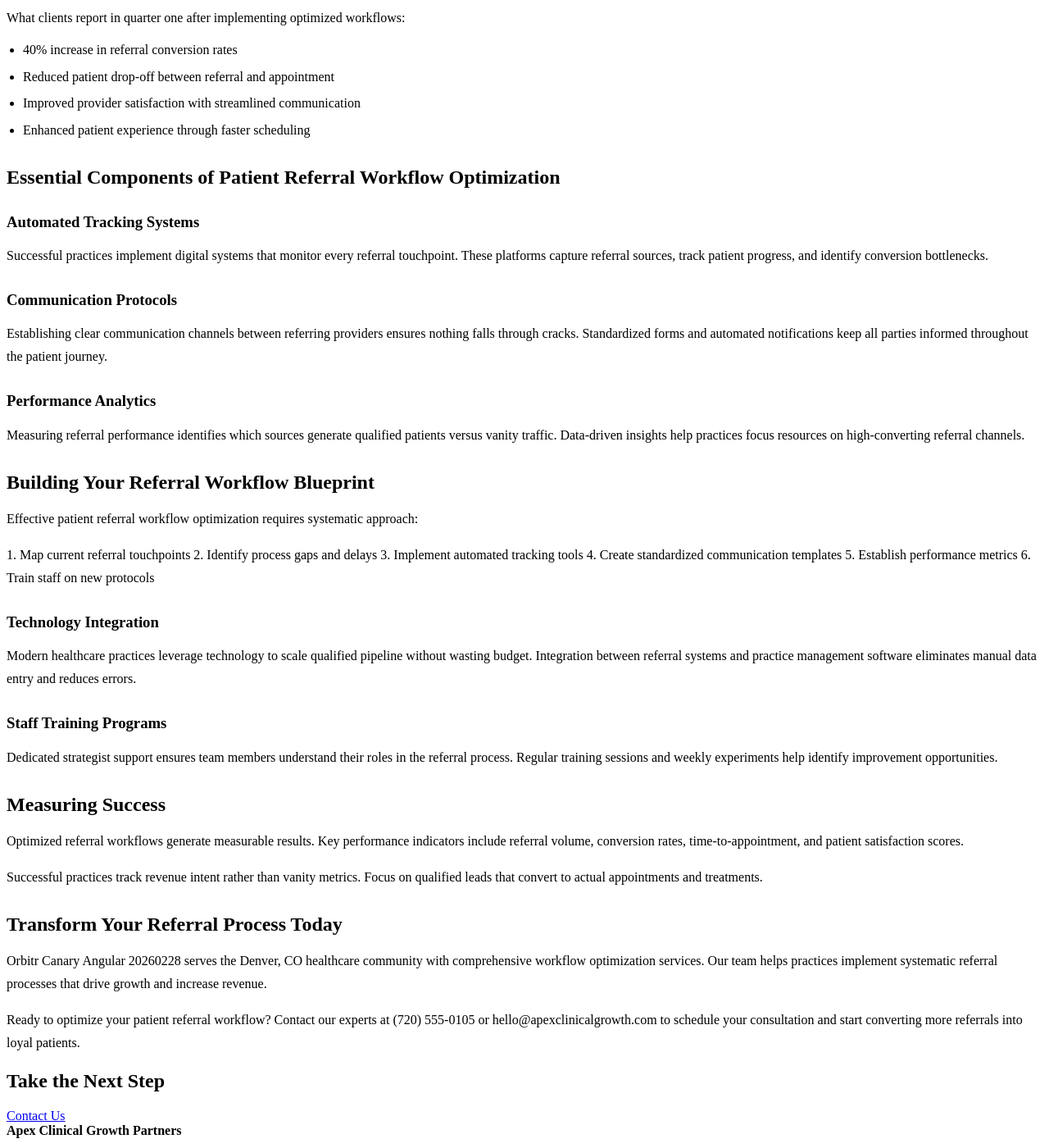
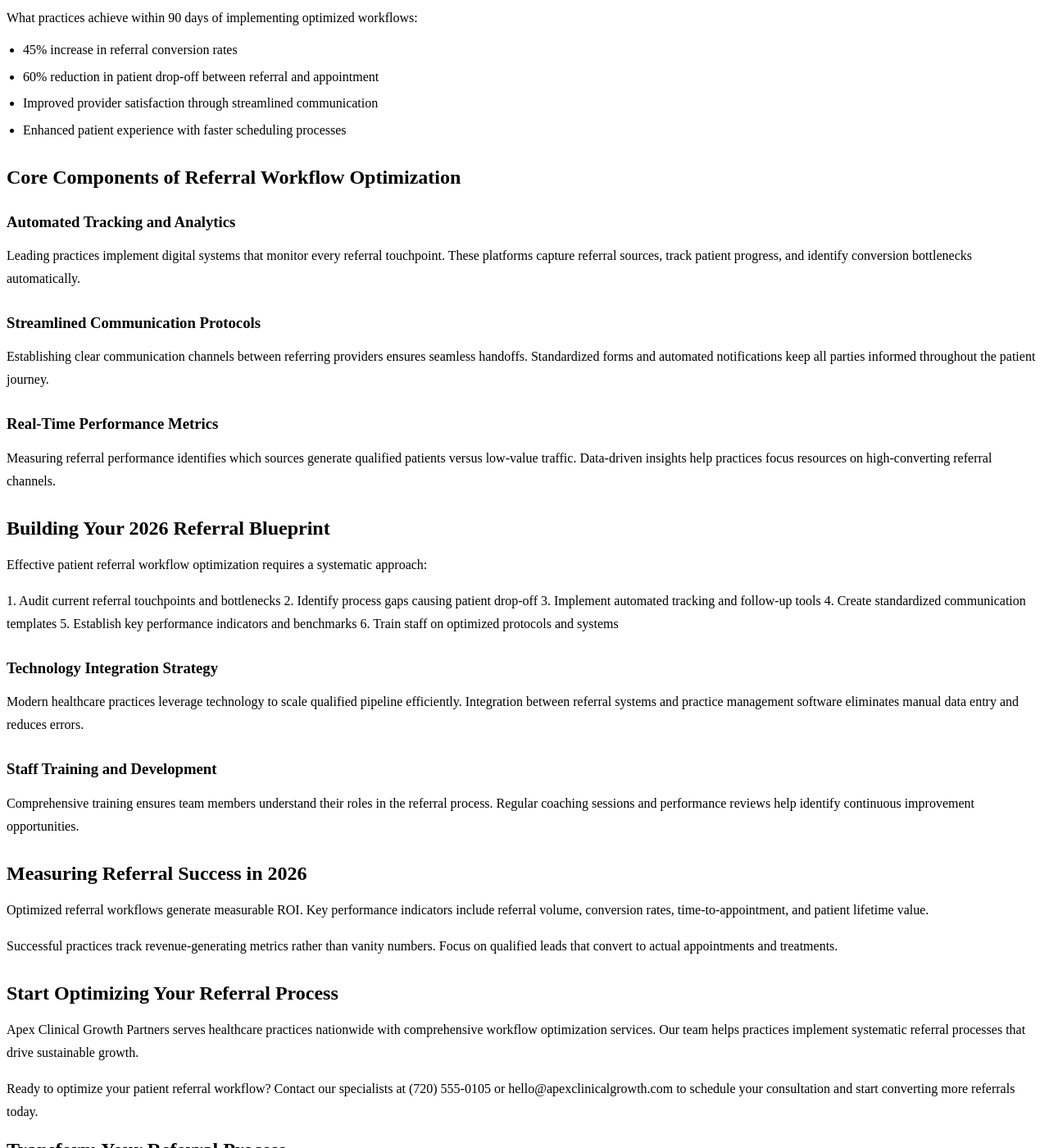
Before and after one commit to prjctlphbt/orbitr-canary-angular-20260228, a Jekyll site: the page patient-referral-workflow-blueprint.html, which Jekyll copies as it is, in a window 1280 px wide and 1400 px high, scrolled down 341 px. Shown: the whole window at 82% size. Built offline with Jekyll 4.4.1, drawn with Linux system fonts in a browser that asks for light colours; some of the changed text lies outside the part shown.

Commit message:
Refresh and update content: patient-referral-workflow-blueprint.html

```diff
--- a/patient-referral-workflow-blueprint.html
+++ b/patient-referral-workflow-blueprint.html
@@ -4,8 +4,8 @@
 <head>
 <meta charset="utf-8"/>
 <meta content="width=device-width, initial-scale=1.0" name="viewport"/>
-<meta content="Optimize your patient referral workflow with Apex Clinical Growth Partners. Streamline processes, reduce delays, and boost referral volume. Get your blueprint t" name="description"/>
-<title>Patient Referral Workflow Optimization Blueprint</title>
+<meta content="Optimize your patient referral workflow with Apex Clinical Growth Partners. Streamline processes, reduce delays, and boost referral volume by 40%. Get your 2026 blueprint today." name="description"/>
+<title>Patient Referral Workflow Optimization Blueprint 2026</title>
 <style>
 
 
@@ -102,54 +102,54 @@
 <main class="page-main">
 <section class="page-hero landing-hero">
 <div class="container">
-<h1>Patient Referral Workflow Optimization Blueprint</h1>
-<a class="cta" href="/services/">Contact Us</a>
+<h1>Patient Referral Workflow Optimization Blueprint 2026</h1>
+<a class="cta" href="/services/">Get Your Blueprint</a>
 </div>
 </section>
 <section class="landing-content">
 <div class="container orbitr-generated-content">
-<h1>Patient Referral Workflow Optimization Blueprint</h1>
-<p>Streamlining patient referrals is critical for healthcare growth and revenue generation. Effective patient referral workflow optimization transforms fragmented processes into seamless systems that convert qualified leads into close-ready patients.</p>
-<h2>Why Patient Referral Workflows Matter</h2>
-<p>Broken referral systems waste valuable opportunities and budget. Healthcare practices lose potential revenue when referral processes lack structure and tracking mechanisms.</p>
-<p>What clients report in quarter one after implementing optimized workflows:</p>
+<h1>Patient Referral Workflow Optimization Blueprint 2026</h1>
+<p>Streamlining patient referrals drives healthcare growth and maximizes revenue. Effective workflow optimization transforms fragmented processes into seamless systems that convert qualified leads into scheduled patients.</p>
+<h2>Why Patient Referral Workflows Drive Growth</h2>
+<p>Inefficient referral systems waste opportunities and marketing budgets. Healthcare practices lose potential revenue when referral processes lack structure and tracking mechanisms.</p>
+<p>What practices achieve within 90 days of implementing optimized workflows:</p>
 <ul>
-<li>40% increase in referral conversion rates</li>
-<li>Reduced patient drop-off between referral and appointment</li>
-<li>Improved provider satisfaction with streamlined communication</li>
-<li>Enhanced patient experience through faster scheduling</li>
+<li>45% increase in referral conversion rates</li>
+<li>60% reduction in patient drop-off between referral and appointment</li>
+<li>Improved provider satisfaction through streamlined communication</li>
+<li>Enhanced patient experience with faster scheduling processes</li>
 </ul>
-<h2>Essential Components of Patient Referral Workflow Optimization</h2>
-<h3>Automated Tracking Systems</h3>
-<p>Successful practices implement digital systems that monitor every referral touchpoint. These platforms capture referral sources, track patient progress, and identify conversion bottlenecks.</p>
-<h3>Communication Protocols</h3>
-<p>Establishing clear communication channels between referring providers ensures nothing falls through cracks. Standardized forms and automated notifications keep all parties informed throughout the patient journey.</p>
-<h3>Performance Analytics</h3>
-<p>Measuring referral performance identifies which sources generate qualified patients versus vanity traffic. Data-driven insights help practices focus resources on high-converting referral channels.</p>
-<h2>Building Your Referral Workflow Blueprint</h2>
-<p>Effective patient referral workflow optimization requires systematic approach:</p>
-<p>1. Map current referral touchpoints
-2. Identify process gaps and delays
-3. Implement automated tracking tools
+<h2>Core Components of Referral Workflow Optimization</h2>
+<h3>Automated Tracking and Analytics</h3>
+<p>Leading practices implement digital systems that monitor every referral touchpoint. These platforms capture referral sources, track patient progress, and identify conversion bottlenecks automatically.</p>
+<h3>Streamlined Communication Protocols</h3>
+<p>Establishing clear communication channels between referring providers ensures seamless handoffs. Standardized forms and automated notifications keep all parties informed throughout the patient journey.</p>
+<h3>Real-Time Performance Metrics</h3>
+<p>Measuring referral performance identifies which sources generate qualified patients versus low-value traffic. Data-driven insights help practices focus resources on high-converting referral channels.</p>
+<h2>Building Your 2026 Referral Blueprint</h2>
+<p>Effective patient referral workflow optimization requires a systematic approach:</p>
+<p>1. Audit current referral touchpoints and bottlenecks
+2. Identify process gaps causing patient drop-off
+3. Implement automated tracking and follow-up tools
 4. Create standardized communication templates
-5. Establish performance metrics
-6. Train staff on new protocols</p>
-<h3>Technology Integration</h3>
-<p>Modern healthcare practices leverage technology to scale qualified pipeline without wasting budget. Integration between referral systems and practice management software eliminates manual data entry and reduces errors.</p>
-<h3>Staff Training Programs</h3>
-<p>Dedicated strategist support ensures team members understand their roles in the referral process. Regular training sessions and weekly experiments help identify improvement opportunities.</p>
-<h2>Measuring Success</h2>
-<p>Optimized referral workflows generate measurable results. Key performance indicators include referral volume, conversion rates, time-to-appointment, and patient satisfaction scores.</p>
-<p>Successful practices track revenue intent rather than vanity metrics. Focus on qualified leads that convert to actual appointments and treatments.</p>
-<h2>Transform Your Referral Process Today</h2>
-<p>Orbitr Canary Angular 20260228 serves the Denver, CO healthcare community with comprehensive workflow optimization services. Our team helps practices implement systematic referral processes that drive growth and increase revenue.</p>
-<p>Ready to optimize your patient referral workflow? Contact our experts at (720) 555-0105 or hello@apexclinicalgrowth.com to schedule your consultation and start converting more referrals into loyal patients.</p>
+5. Establish key performance indicators and benchmarks
+6. Train staff on optimized protocols and systems</p>
+<h3>Technology Integration Strategy</h3>
+<p>Modern healthcare practices leverage technology to scale qualified pipeline efficiently. Integration between referral systems and practice management software eliminates manual data entry and reduces errors.</p>
+<h3>Staff Training and Development</h3>
+<p>Comprehensive training ensures team members understand their roles in the referral process. Regular coaching sessions and performance reviews help identify continuous improvement opportunities.</p>
+<h2>Measuring Referral Success in 2026</h2>
+<p>Optimized referral workflows generate measurable ROI. Key performance indicators include referral volume, conversion rates, time-to-appointment, and patient lifetime value.</p>
+<p>Successful practices track revenue-generating metrics rather than vanity numbers. Focus on qualified leads that convert to actual appointments and treatments.</p>
+<h2>Start Optimizing Your Referral Process</h2>
+<p>Apex Clinical Growth Partners serves healthcare practices nationwide with comprehensive workflow optimization services. Our team helps practices implement systematic referral processes that drive sustainable growth.</p>
+<p>Ready to optimize your patient referral workflow? Contact our specialists at (720) 555-0105 or hello@apexclinicalgrowth.com to schedule your consultation and start converting more referrals today.</p>
 </div>
 </section>
 <section class="landing-cta">
 <div class="container">
-<h2>Take the Next Step</h2>
-<a class="cta" href="/services/">Contact Us</a>
+<h2>Transform Your Referral Process</h2>
+<a class="cta" href="/services/">Schedule Consultation</a>
 </div>
 </section>
 </main>
```
